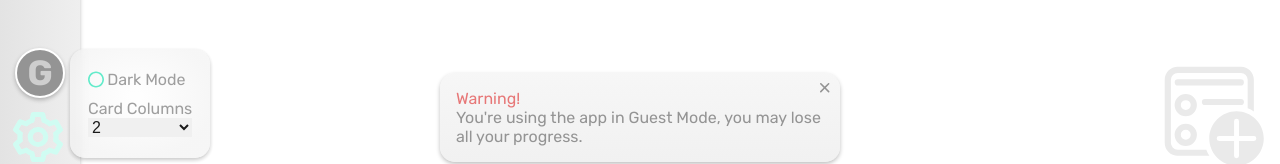
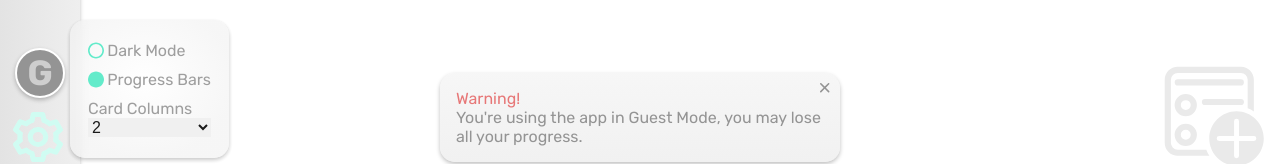
Before and after one commit to kadamidev/skiller-nextjs, a Next.js app: page /tasker_app in a window 1280 px wide. Both pictures are taken after a click on the element 37 px from the left and 759 px from the top of the page. Shown: the part 622-786 px from the top of the page. Built offline with nearby package versions, Linux system fonts and the light colour scheme.

Commit message:
added progress bar toggle to settings and reworked some settings code

```diff
--- a/components/tasker_app/Card.jsx
+++ b/components/tasker_app/Card.jsx
@@ -225,9 +225,11 @@ const Card = (props) => {
                     </div>
                 </section>
             </div>
+            { props.settingsState.progress &&
             <div className={styles.progressWrapper}>
                 <ProgressBar percent={checkedCount/props.card.items.length * 100} darkMode={props.darkMode} />
             </div>
+            }
         </>
     );
 }
--- a/components/tasker_app/Settings.jsx
+++ b/components/tasker_app/Settings.jsx
@@ -8,18 +8,27 @@ const Settings = (props) => {
     const isDesktop = useMediaQuery('(min-width: 769px)')
 
     const handleLayoutClick = (e) => {
-        props.setLayoutSetting(e.currentTarget.attributes.mode.value)
+        const layout = e.currentTarget.attributes.mode.value
+        props.settingsDispatch({type: 'setLayout', payload: {layout: layout}})
+
     }
 
     const handleDropdownChange = (e) => {
-        props.setLayoutSetting(e.target.value)
+        const layout = e.target.value
+        props.settingsDispatch({type: 'setLayout', payload: {layout: layout}})
+
+
     }
+
+    const toggleProgressBars = () => { props.settingsDispatch({type: 'toggleProgressBars'}) }
+
+
 
     return (
         <div>
             <div className={props.darkMode ? [styles.settingsContainer, styles.darkMode].join(" ") : styles.settingsContainer}>
                 <ul className={styles.optionsList}>
-                    <li className={styles.darkModeOption}>
+                    <li className={styles.themedOptionButton}>
                         { !props.darkMode ?
                         <Image src="/img/app/unchecked.svg" width={16} height={16} onClick={props.toggleDarkMode}/>
                         :
@@ -28,10 +37,19 @@ const Settings = (props) => {
                         <span>Dark Mode</span>
                     </li>
 
+                    <li className={styles.themedOptionButton}>  {/* progress bars option */}
+                        { props.settingsState.progress ?
+                        <Image src="/img/app/checked.svg" width={16} height={16} onClick={toggleProgressBars}/>
+                        :
+                        <Image src="/img/app/unchecked.svg" width={16} height={16} onClick={toggleProgressBars}/>
+                        }
+                        <span>Progress Bars</span>
+                    </li>
+
                     <li className={styles.layoutSettingContainer}>
                         { isDesktop ? <>
                         <label htmlFor='column-selector'>Card Columns</label>
-                        <select id='column-selector' name="layout" onChange={handleDropdownChange} value={props.layoutSetting}>
+                        <select id='column-selector' name="layout" onChange={handleDropdownChange} value={props.settingsState.layout}>
                             {
                                 [...Array(12)].map((e, i) => {
                                     let val = i + 1
@@ -45,9 +63,9 @@ const Settings = (props) => {
                         :
                         <><span>Layout</span>
                         <ul className={styles.layoutModes}>
-                            <li className={(props.layoutSetting == 1) ? styles.currentLayout : styles.layoutSvgWrap} mode={1} onClick={handleLayoutClick}><Image src="/img/app/Single.svg" width={32} height={28}/></li>
-                            <li className={(props.layoutSetting == 2) ? styles.currentLayout : styles.layoutSvgWrap} mode={2} onClick={handleLayoutClick}><Image src="/img/app/Double.svg" width={32} height={28}/></li>
-                            <li className={(props.layoutSetting == 3) ? styles.currentLayout : styles.layoutSvgWrap} mode={3} onClick={handleLayoutClick}><Image src="/img/app/Tripple.svg" width={32} height={28}/></li>
+                            <li className={(props.settingsState.layout == 1) ? styles.currentLayout : styles.layoutSvgWrap} mode={1} onClick={handleLayoutClick}><Image src="/img/app/Single.svg" width={32} height={28}/></li>
+                            <li className={(props.settingsState.layout == 2) ? styles.currentLayout : styles.layoutSvgWrap} mode={2} onClick={handleLayoutClick}><Image src="/img/app/Double.svg" width={32} height={28}/></li>
+                            <li className={(props.settingsState.layout == 3) ? styles.currentLayout : styles.layoutSvgWrap} mode={3} onClick={handleLayoutClick}><Image src="/img/app/Tripple.svg" width={32} height={28}/></li>
                         </ul>
                         </>}
                     </li>
--- a/pages/tasker_app.jsx
+++ b/pages/tasker_app.jsx
@@ -39,11 +39,12 @@ export async function getStaticProps() {
 const Tasker_app = ({ allTabsData, allCardsData }) => {
     const [tabsState, dispatch] = useReducer(tabsReducer, { tabs: allTabsData, currentTabIdx: 0  })
     const [cardsState, cardsDispatch] = useReducer(cardsReducer, {1: allCardsData})
-    const [settings, settingsDispatch] = useReducer(settingsReducer, { darkMode: false, layout: 2 } )
+    const [settings, settingsDispatch] = useReducer(settingsReducer, { darkMode: false, layout: 2, progress: true } )
 
     const [loadingOverlay, setLoadingOverlay] = useState(true)
     const [guestMode, setGuestMode] = useState(true)
     const [showGuestDialog, setShowGuestDialog] = useState(true)
+
 
 
     const [showLogin, setShowLogin] = useState(false)
@@ -241,7 +242,7 @@ const Tasker_app = ({ allTabsData, allCardsData }) => {
                 <Image src="/img/app/settings.svg" width={30} height={30} layout="responsive" />
             </div>
             <div ref={firstRunSettings} className={showSettings ? styles.settingsPanelWrapper : styles.hideSettingsPanel}>
-                { <Settings toggleDarkMode={toggleDarkMode} darkMode={darkMode} layoutSetting={settings.layout} setLayoutSetting={(layout) => {settingsDispatch({type: 'setLayout', payload: {layout: layout}})} } /> }
+                { <Settings settingsState={settings} settingsDispatch={settingsDispatch} toggleDarkMode={toggleDarkMode} darkMode={darkMode}/> }
             </div>
 
             <div className={styles.newCardWrap} onClick={() => handleNewCardClick(currentTabId)}>
@@ -253,7 +254,7 @@ const Tasker_app = ({ allTabsData, allCardsData }) => {
                     {
                         cardsState[currentTabId] && cardsState[currentTabId].map((card, index) => {
                             return (
-                            <li key={card.id} className={styles.card}> <Card guestMode={guestMode} darkMode={darkMode} card={card} layoutSetting={settings.layout} cardidx={index} cardsState={cardsState} cardsDispatch={cardsDispatch} tabid={currentTabId}/> </li>
+                            <li key={card.id} className={styles.card}> <Card guestMode={guestMode} darkMode={darkMode} card={card} settingsState={settings} layoutSetting={settings.layout} cardidx={index} cardsState={cardsState} cardsDispatch={cardsDispatch} tabid={currentTabId}/> </li>
                             )
                         })
                     }
--- a/styles/app/Card.module.scss
+++ b/styles/app/Card.module.scss
@@ -171,6 +171,7 @@ div.collapsed {
 }
 
 
+
 .darkMode {
     background: linear-gradient(180deg, #527A71 0%, #455652 100%);
     transition: 0.3s;
--- a/styles/app/Settings.module.scss
+++ b/styles/app/Settings.module.scss
@@ -31,7 +31,7 @@
             margin: 5px 2px;
         }
 
-        li.darkModeOption {
+        li.themedOptionButton {
             // border: 1px solid black;
             display: flex;
             span {
```
